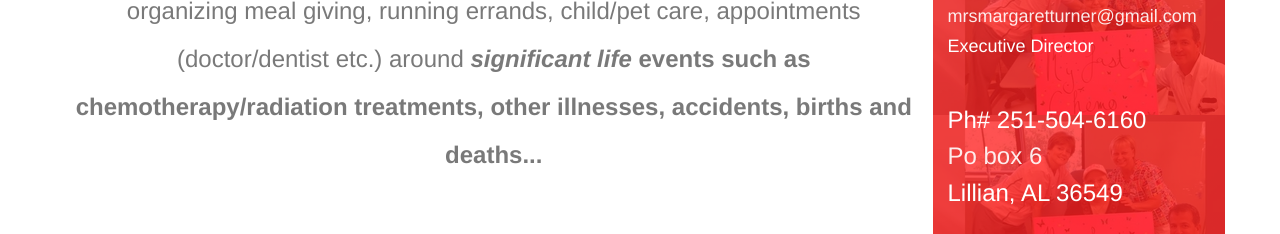
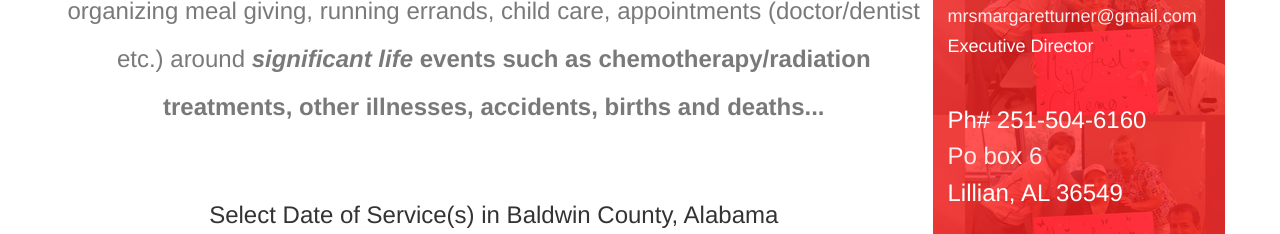
Before and after one commit to objectbb/wrappedup, a website: page web/index.html in a window 1280 px wide. Shown: the part 266-500 px from the top of the page. Drawn offline with nearby package versions, Linux system fonts and the light colour scheme; some packages are replaced by stand-ins of ours; a script that the page names is missing.

Commit message:
rewording

```diff
--- a/web/index.html
+++ b/web/index.html
@@ -30,7 +30,7 @@
                             <div class="row">
                                 <div class="col-xs-12 col-md-12 col-lg-12">
                                     <center>
-                                    <h3 class="byline opacitybyline ">...an <i>Organization</i> that allows people to "Give the Gift of Time" by the act of organizing meal giving, running errands, child/pet care, appointments (doctor/dentist etc.) around <strong><i>significant life</i> events such as chemotherapy/radiation treatments, other illnesses, accidents, births and deaths...</strong>
+                                    <h3 class="byline opacitybyline ">...an <i>Organization</i> that allows people to "Give the Gift of Time" by the act of organizing meal giving, running errands, child care, appointments (doctor/dentist etc.) around <strong><i>significant life</i> events such as chemotherapy/radiation treatments, other illnesses, accidents, births and deaths...</strong>
                                     </h3>
                                     </center>
                                 </div>
```
